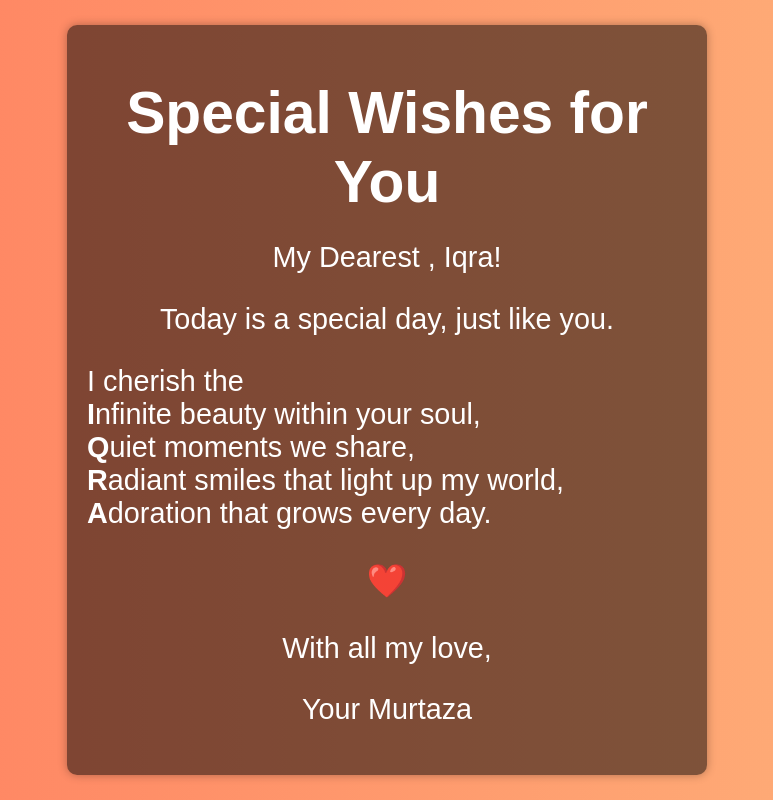
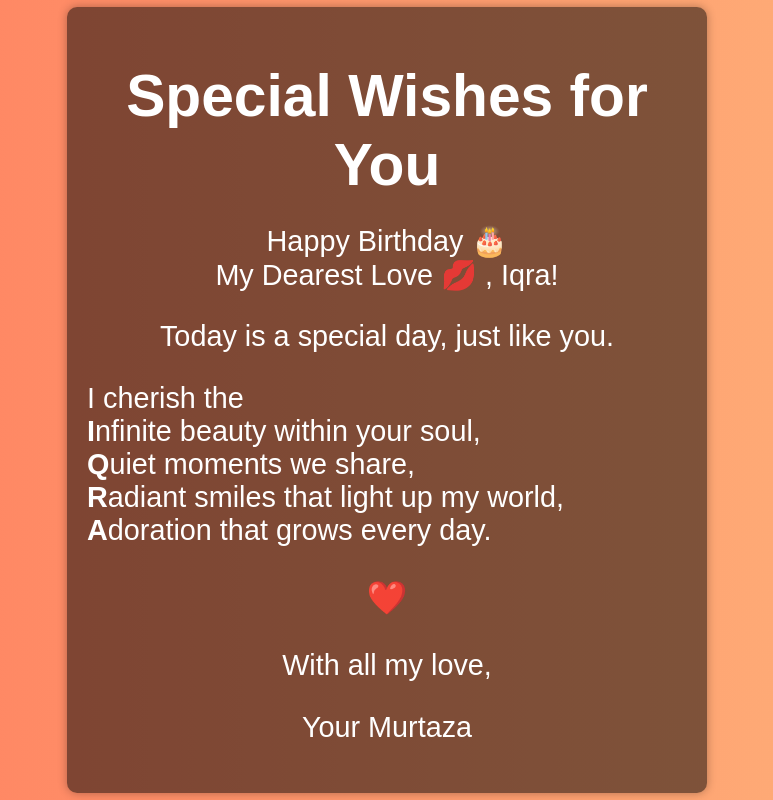
Before and after one commit to Murtaza-art/FOR-MY-LOVE, a plain HTML site: page index.html in a window 1280 px wide. Both pictures are taken after a click on the button "Yes". Shown: the whole page, without its empty margins (253-1026 px from the left). Drawn offline with Linux system fonts and the light colour scheme.

Commit message:
Update index.html

```diff
--- a/index.html
+++ b/index.html
@@ -118,7 +118,7 @@
 <body>
    <div class="container">
        <h1>Special Wishes for You</h1>
-       <p>My Dearest , <span id="name"></span>!</p>
+       <p>Happy Birthday 🎂<br>My Dearest Love 💋 , <span id="name"></span>!</p>
        <p>Today is a special day, just like you.</p>
      <p style="text-align: justify;">
   I cherish the<br><b>I</b>nfinite beauty within your soul,
```
